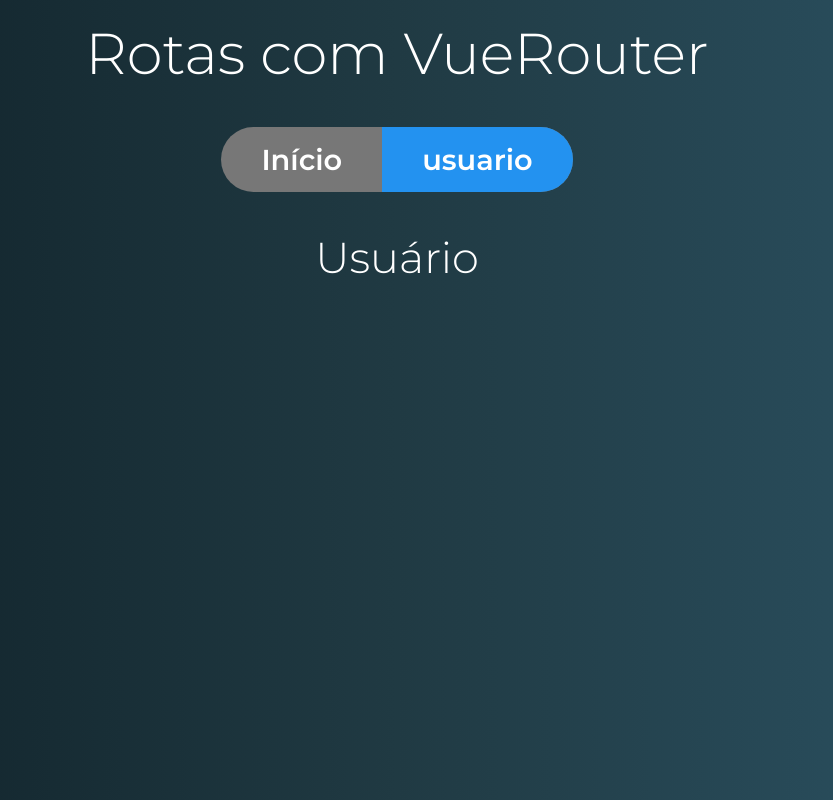
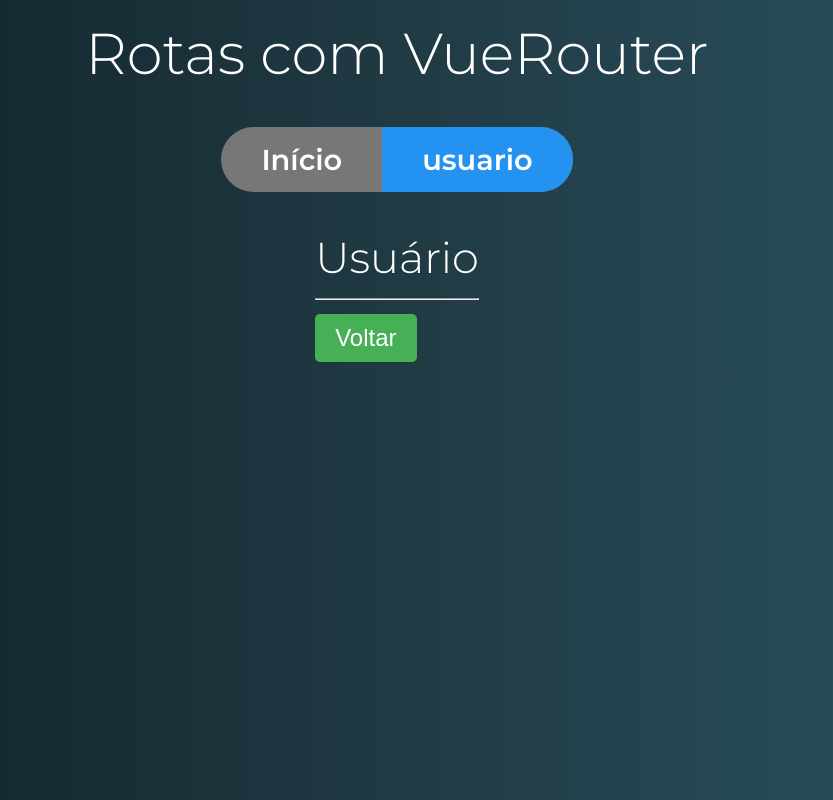
Before and after one commit to isaacwrk/MyVueJSwiki, a Vue app in the folder rotas-exercicios/: page /usuario in a window 1280 px wide. Shown: the whole page, without its empty margins (243-1076 px from the left). Built offline with nearby package versions, Linux system fonts and the light colour scheme.

Commit message:
creating routes with javascript

```diff
--- a/rotas-exercicios/src/components/usuario/Usuario.vue
+++ b/rotas-exercicios/src/components/usuario/Usuario.vue
@@ -1,12 +1,18 @@
 <template>
   <div>
       <h2>Usuário</h2>
+      <hr>
+      <button sucesso @click="irParaInicio">Voltar</button>
   </div>
 </template>
 
 <script>
 export default {
-
+  methods:{
+    irParaInicio(){
+      this.$router.push('/')
+    }
+  }
 }
 </script>
 
```
